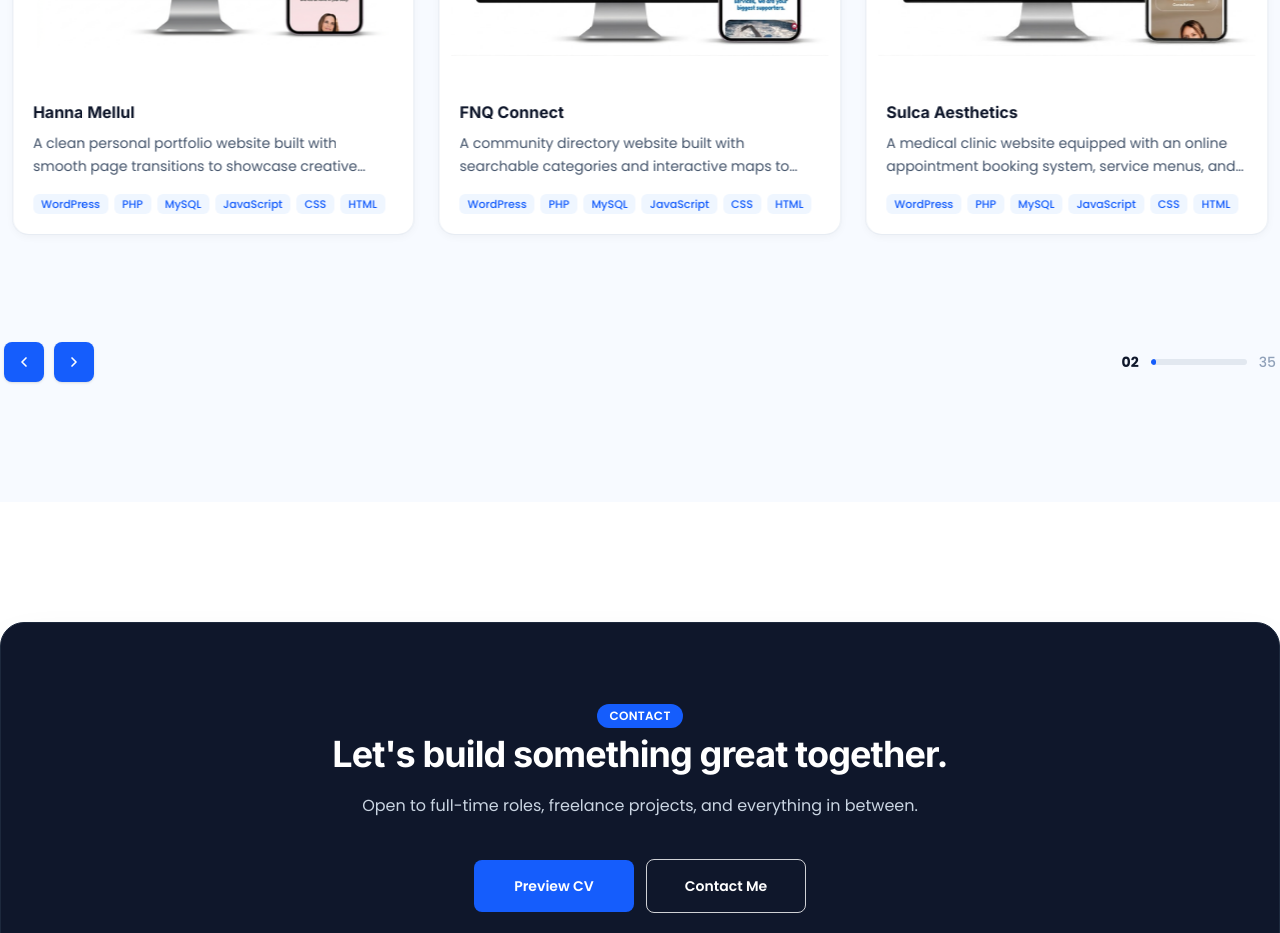
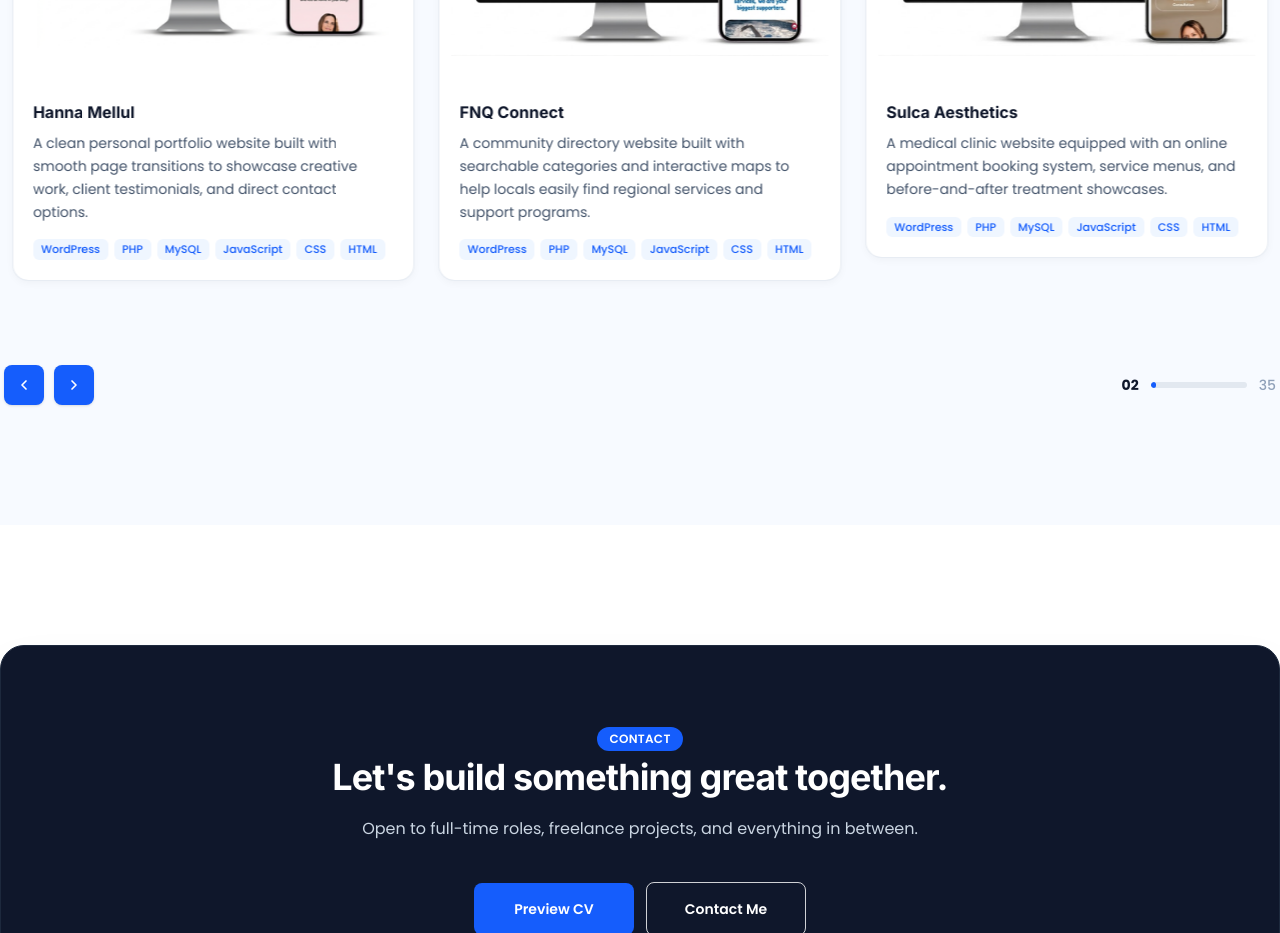
Before and after one commit to johnmarkfrias/jmfrias-portfolio, a React (Vite) app: page / in a window 1280 px wide. Shown: the part 3020-3953 px from the top of the page. Built offline with nearby package versions, Linux system fonts and the light colour scheme.

Commit message:
Fix the description on projects to view it full not cropted

```diff
--- a/src/components/projects/ProjectCard.jsx
+++ b/src/components/projects/ProjectCard.jsx
@@ -82,7 +82,8 @@ export default function ProjectCard({ project, onOpenLightbox }) {
         <h3 className="text-base font-bold text-slate-900 group-hover:text-blue-600 transition-colors duration-200 mb-2">
           {project.title}
         </h3>
-        <p className="text-xs sm:text-sm text-slate-600 line-clamp-2 mb-4 leading-relaxed">
+        {/* line-clamp-2 removed here so the description is fully visible */}
+        <p className="text-xs sm:text-sm text-slate-600 mb-4 leading-relaxed">
           {project.description}
         </p>
         {project.tags && (
```
